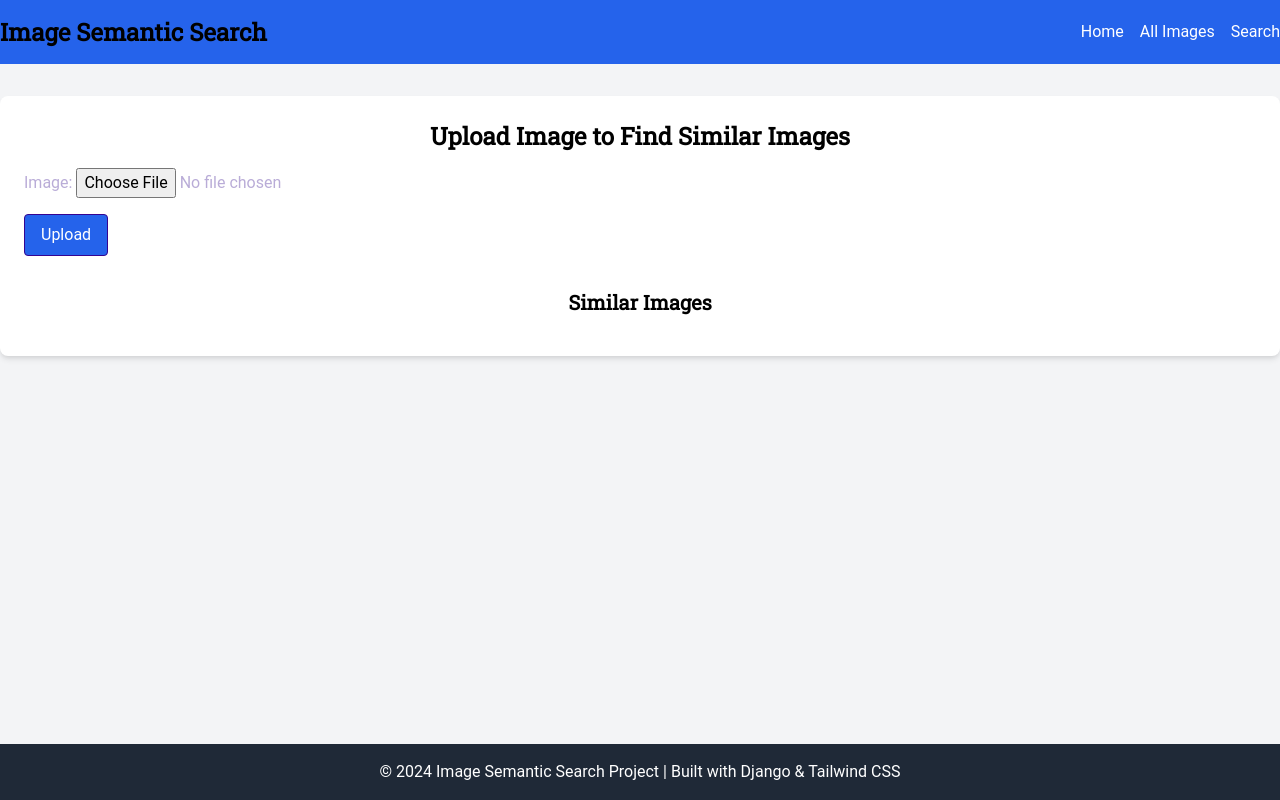
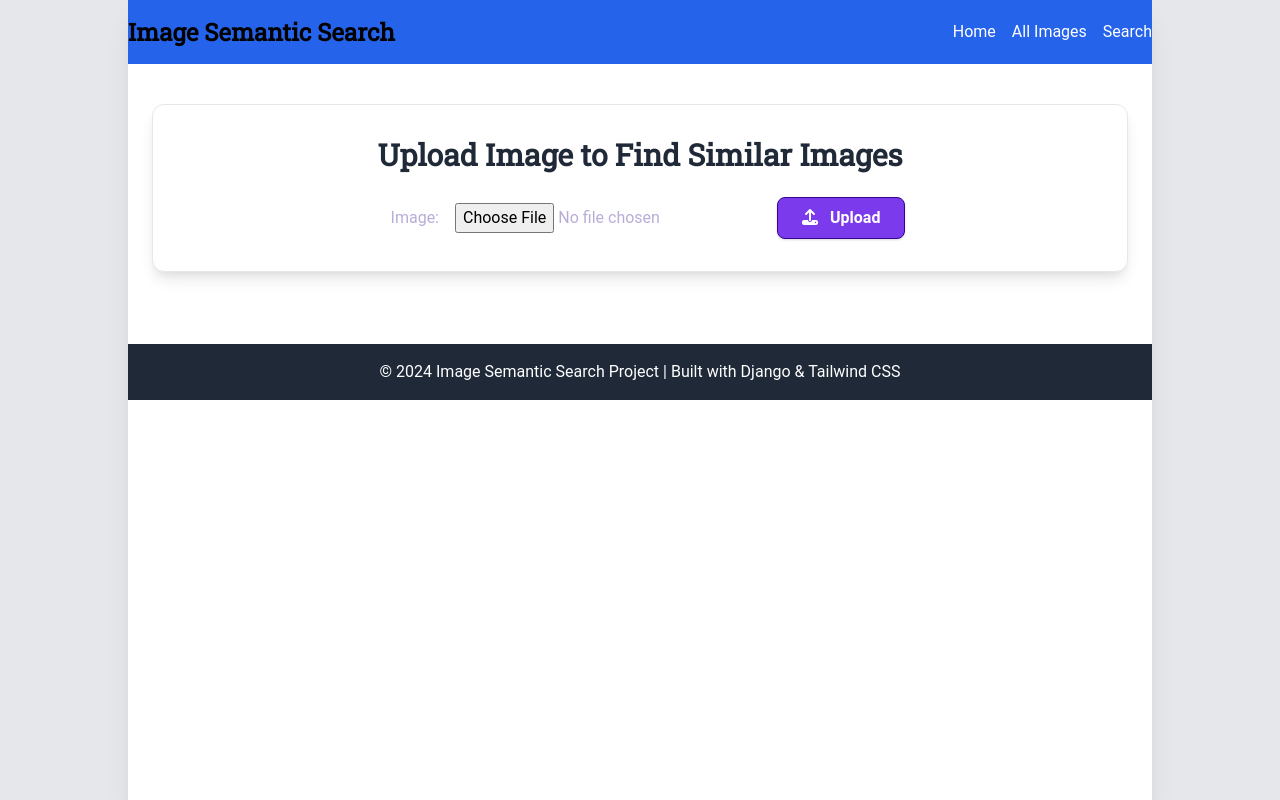
Before and after one commit to EthixDev/image-search, a Django app: page /app/search/ in a window 1280 px wide. Run offline with Django 4.2, Linux system fonts and the light colour scheme; some libraries are stand-ins or nearby versions.

Commit message:
improve the UI

```diff
--- a/app/templates/app/search.html
+++ b/app/templates/app/search.html
@@ -3,21 +3,31 @@
 {% block title %}Search Images{% endblock %}
 
 {% block content %}
-<div class="bg-white p-6 rounded-lg shadow-md">
-    <h2 class="text-2xl font-bold mb-4">Upload Image to Find Similar Images</h2>
-    <form method="post" enctype="multipart/form-data" class="space-y-4">
+<div class="bg-white p-8 rounded-xl shadow-lg border border-gray-200 max-w-5xl mx-auto">
+    <h2 class="text-3xl font-extrabold mb-6 text-center text-gray-800">Upload Image to Find Similar Images</h2>
+
+    <form method="post" enctype="multipart/form-data" class="flex flex-col sm:flex-row sm:items-center sm:space-x-4 space-y-4 sm:space-y-0 justify-center">
         {% csrf_token %}
-        {{ form.as_p }}
-        <button type="submit" class="bg-blue-600 text-white px-4 py-2 rounded hover:bg-blue-700">Upload</button>
+        <div class="flex items-center space-x-4">
+            {{ form.image.label_tag }}
+            {{ form.image }}
+        </div>
+        <button type="submit" class="bg-purple-600 hover:bg-purple-700 transition-colors text-white font-semibold px-6 py-2 rounded-lg shadow">
+            <i class="fas fa-upload mr-2"></i> Upload
+        </button>
     </form>
 
-    <div class="mt-8">
-        <h3 class="text-xl font-semibold mb-4">Similar Images</h3>
-        <div class="grid grid-cols-1 sm:grid-cols-2 md:grid-cols-3 gap-4">
+    {% if similar_images %}
+    <div class="mt-10">
+        <h3 class="text-2xl font-semibold mb-4 text-center text-gray-700">🔍 Similar Images</h3>
+        <div class="grid grid-cols-1 sm:grid-cols-2 md:grid-cols-3 gap-6">
             {% for similar_image in similar_images %}
-            <img src="{{ similar_image.image.url }}" alt="Image" class="rounded shadow-md">
+            <div class="bg-gray-50 p-3 rounded-xl shadow hover:shadow-md transition-all border border-gray-200">
+                <img src="{{ similar_image.image.url }}" alt="Similar Image" class="rounded-lg object-cover w-full h-64">
+            </div>
             {% endfor %}
         </div>
     </div>
+    {% endif %}
 </div>
 {% endblock %}
--- a/app/templates/base.html
+++ b/app/templates/base.html
@@ -3,15 +3,24 @@
 <!DOCTYPE html>
 <html lang="en">
 <head>
-    <meta charset="UTF-8">
-    <meta name="viewport" content="width=device-width, initial-scale=1.0">
+    <meta charset="UTF-8" />
+    <meta name="viewport" content="width=device-width, initial-scale=1.0"/>
     <title>{% block title %}Image Semantic Search{% endblock %}</title>
+
+    <!-- Tailwind CSS -->
     <link href="https://cdn.jsdelivr.net/npm/tailwindcss@2.2.19/dist/tailwind.min.css" rel="stylesheet">
+
+    <!-- Font Awesome for icons -->
+    <script src="https://kit.fontawesome.com/a076d05399.js" crossorigin="anonymous"></script>
+
+    <!-- Custom CSS -->
     <link rel="stylesheet" href="{% static 'app/styles/base.css' %}">
+
     {% block extra_css %}{% endblock %}
 </head>
-<body class="bg-gray-100 min-h-screen flex flex-col">
+<body class="bg-gray-200 min-h-screen flex flex-col items-center justify-between">
 
+    <div class="w-full max-w-5xl bg-white min-h-screen shadow-xl">
         <!-- Navbar -->
     <header class="bg-blue-600 text-white py-4">
         <div class="container mx-auto flex justify-between items-center">
@@ -27,7 +36,7 @@
         </header>
 
         <!-- Main Content -->
-    <main class="container mx-auto flex-1 mt-8">
+        <main class="flex-1 px-6 py-10">
             {% block content %}{% endblock %}
         </main>
 
--- a/app/views.py
+++ b/app/views.py
@@ -77,7 +77,7 @@ def search_images(request):
             similarity_scores = cosine_similarity(feature_vector, all_feature_vectors)
             similarity_scores_falt = similarity_scores.flatten()
             indices_sorted = np.argsort(similarity_scores_falt)
-            top_indices = indices_sorted[-2:][::-1]
+            top_indices = indices_sorted[-3:][::-1]
             top_indices = [index.item() for index in top_indices]
             similar_images = [all_images[i] for i in list(top_indices)]
 
--- a/requirements.txt
+++ b/requirements.txt
@@ -1,4 +1,4 @@
 torchvision==0.20.1
 torch==2.5.1
-Django==5.1.3p
+Django
 scikit-learn==1.5.2
```
Lines whose indentation alone changed are shown as unchanged.
